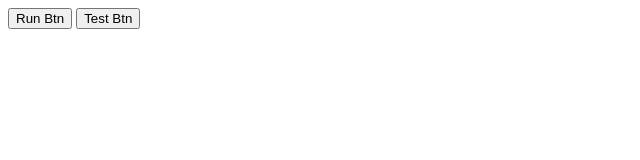
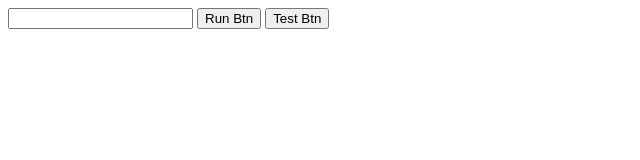
Before and after one commit to baekg110/get-data, a plain HTML site: page index.html in a window 1280 px wide. Shown: the whole page, without its empty margins (0-640 px from the left). Drawn offline with Linux system fonts and the light colour scheme.

Commit message:
:memo: 텍스트 정보 추가

```diff
--- a/index.html
+++ b/index.html
@@ -20,17 +20,20 @@
     </script>
   </head>
   <body>
+    <input type="text" id="text" />
     <button id="btn-run">Run Btn</button>
     <button id="btn-test">Test Btn</button>
     <script>
       const btnRun = document.getElementById("btn-run");
       const btnTest = document.getElementById("btn-test");
+      const text = document.getElementById("text").value;
 
       btnRun.addEventListener("click", () => {
         console.log("Run Btn Clicked");
         gtag("event", "click", {
           event_category: "button",
           event_label: "run button",
+          data: text,
         });
       });
       btnTest.addEventListener("click", () => {
```
